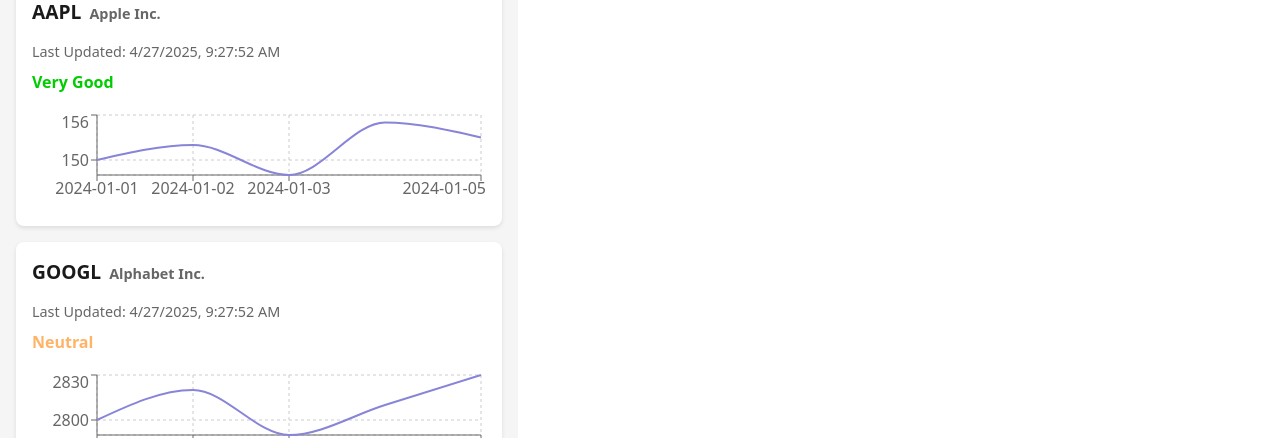
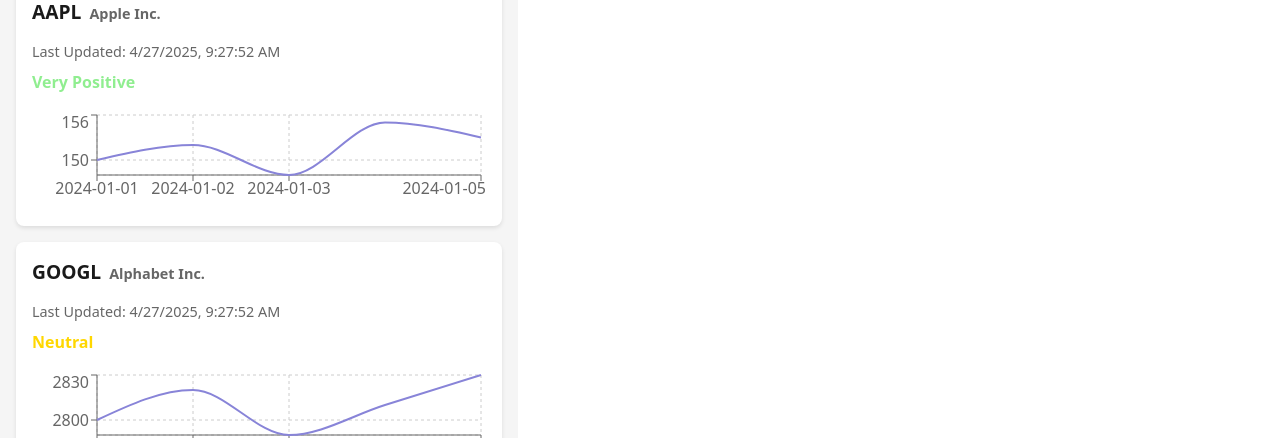
Before and after one commit to Sedan513/morgan, a React (Vite) app in the folder access-invest/: page / in a window 1280 px wide. Shown: the part 248-686 px from the top of the page. Built offline with nearby package versions, Linux system fonts and the light colour scheme; sample sign-in values are in the browser's storage.

Commit message:
sentiment analysis works

```diff
--- a/access-invest/src/App.jsx
+++ b/access-invest/src/App.jsx
@@ -130,12 +130,19 @@
       const explanation10K = await fetchGeminiContent(`Summarize the following 10-K filing in a short paragraph. ${tenKData}`);
       const explanation10Q = await fetchGeminiContent(`Summarize the following 10-Q filing in a short paragraph. ${tenQData}.`);
       const explanation8K = await fetchGeminiContent(`Summarize the following 8-K filing in a short paragraph. ${eightKData}.`);
+      const recentNews = await fetchGeminiContent(newStock.ticker);
+      const rateRaw = await fetchGeminiContent(`return a integer between 1 and 5 that describes the sentiment of the news headlines where 1 means sentiment is very negative and 5 means the sentiment is very positive return only an integer and nothing else. ${recentNews}.`);
+      let rate = parseInt(rateRaw, 10);
+      if (isNaN(rate) || rate < 1 || rate > 5) {
+        rate = 3; // Default to Neutral if invalid
+      }
+      console.log(rate);
 
       // 3. Add the new stock with its explanations to the state
       const newStockWithData = {
         ...newStock,
         lastUpdated: new Date(),
-        rating: 0,
+        rating: rate,
         chartData: [],
         explanation10K,
         explanation10Q,
--- a/access-invest/src/components/Rating.jsx
+++ b/access-invest/src/components/Rating.jsx
@@ -5,15 +5,15 @@
   const getRatingText = (rating) => {
     switch (rating) {
       case 1:
-        return 'Very Bad';
+        return 'Very Negative';
       case 2:
-        return 'Bad';
+        return 'Negative';
       case 3:
         return 'Neutral';
       case 4:
-        return 'Good';
+        return 'Positive';
       case 5:
-        return 'Very Good';
+        return 'Very Positive';
       default:
         return 'Unknown';
     }
@@ -22,15 +22,15 @@
   const getColor = (rating) => {
     switch (rating) {
       case 1:
-        return '#ff0000'; // Dark red
+        return '#8B0000'; // Dark red
       case 2:
-        return '#ff6666'; // Light red
+        return '#FF0000'; // Regular red
       case 3:
-        return '#ffb366'; // Light orange
+        return '#FFD700'; // Yellow
       case 4:
-        return '#66ff66'; // Light green
+        return '#008000'; // Regular green
       case 5:
-        return '#00cc00'; // Dark green
+        return '#90EE90'; // Light green
       default:
         return '#cccccc'; // Default gray
     }
```
Also changed, not shown: 1 other file (tests, documents, lock files or other folders).
